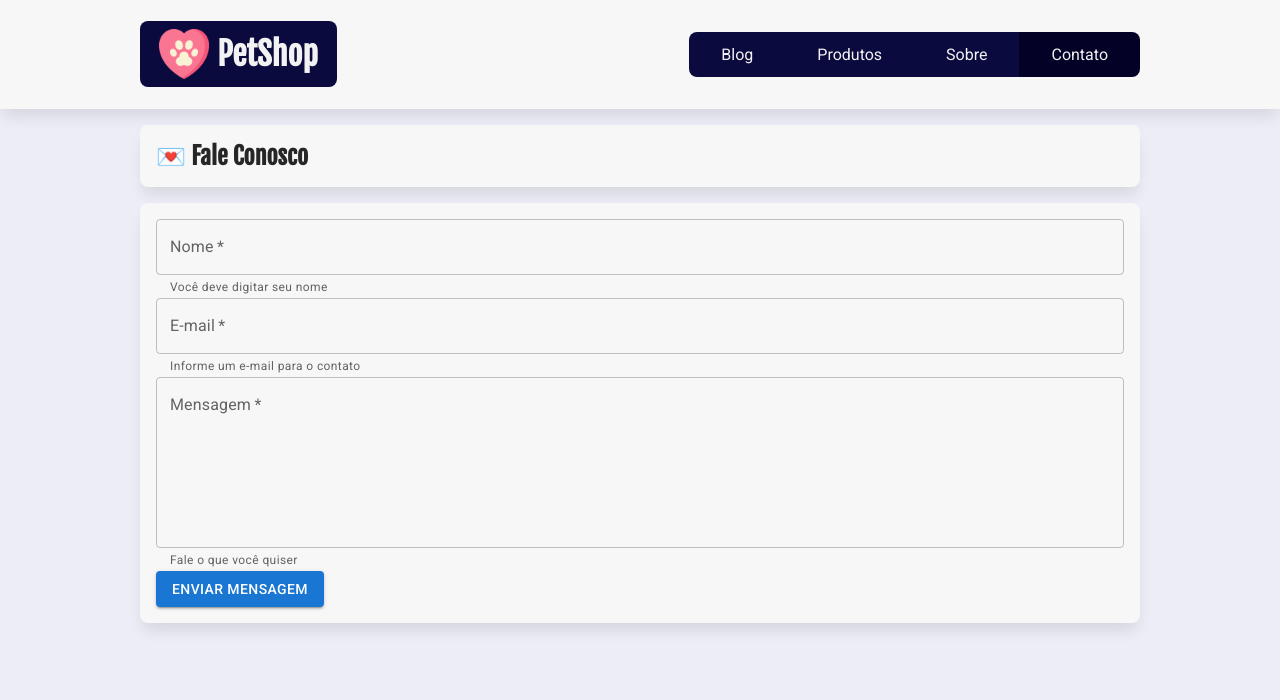
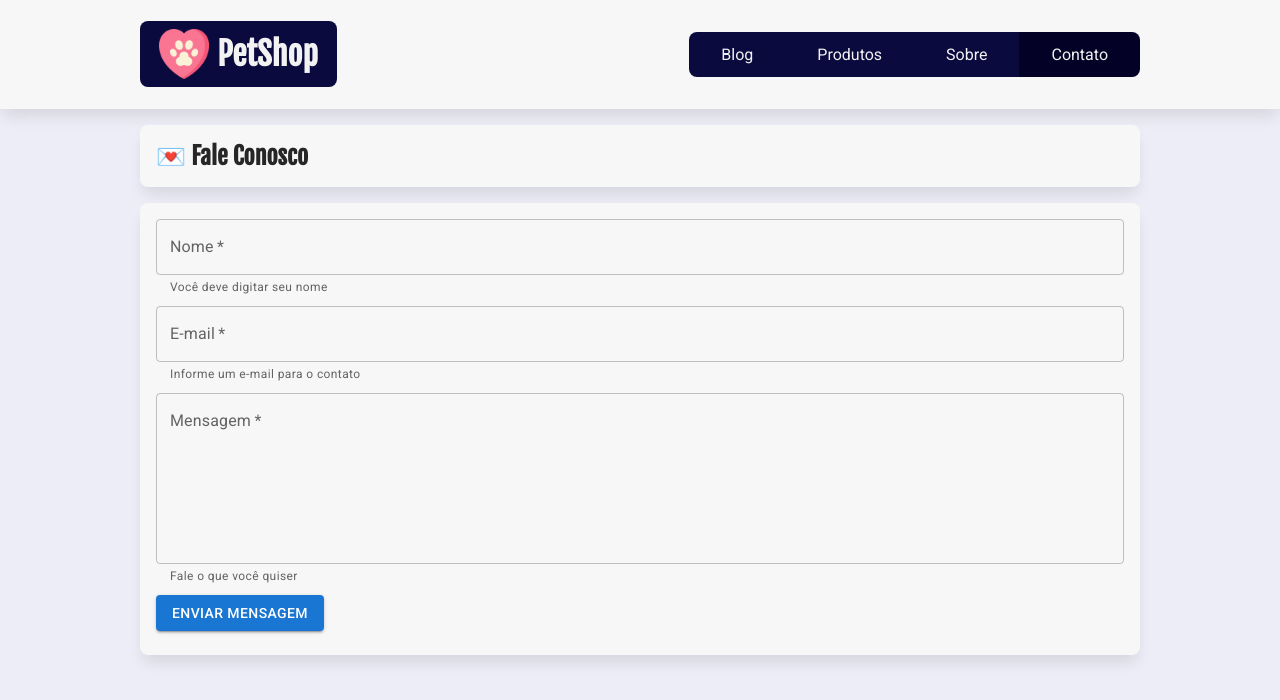
Before and after one commit to DR4CH3N/petshop-matheus, a React (Create React App) app: page /contato in a window 1280 px wide. Shown: the top 700 px of the page. Built offline with nearby package versions, Linux system fonts and the light colour scheme.

Commit message:
MUI para componentes do formulario

```diff
--- a/src/pages/Contato/Contato.jsx
+++ b/src/pages/Contato/Contato.jsx
@@ -7,7 +7,7 @@ const Contato = () => {
       <h2 className={estilos.titulo_secao}>Fale Conosco</h2>
 
       <Caixa>
-        <form action="" method="post">
+        <form className={estilos.formulario} action="" method="post">
           <div>
             <TextField
               type="text"
@@ -46,6 +46,7 @@ const Contato = () => {
               Enviar mensagem
             </Button>
           </div>
+          {/* tudo que estiver na biblioteca requere importação, como o componente Button e TextField */}
         </form>
       </Caixa>
     </section>
--- a/src/pages/Contato/Contato.module.css
+++ b/src/pages/Contato/Contato.module.css
@@ -1,3 +1,7 @@
 .titulo_secao::before {
-    content: "💌 ";
+  content: "💌 ";
 }
+/* sinal > vai pegar apenas divs que são descendentes/filhos diretos da classe formulario */
+.formulario > div {
+  margin-bottom: 0.5rem;
+}
```
Also changed, not shown: 1 other file (tests, documents, lock files or other folders).
